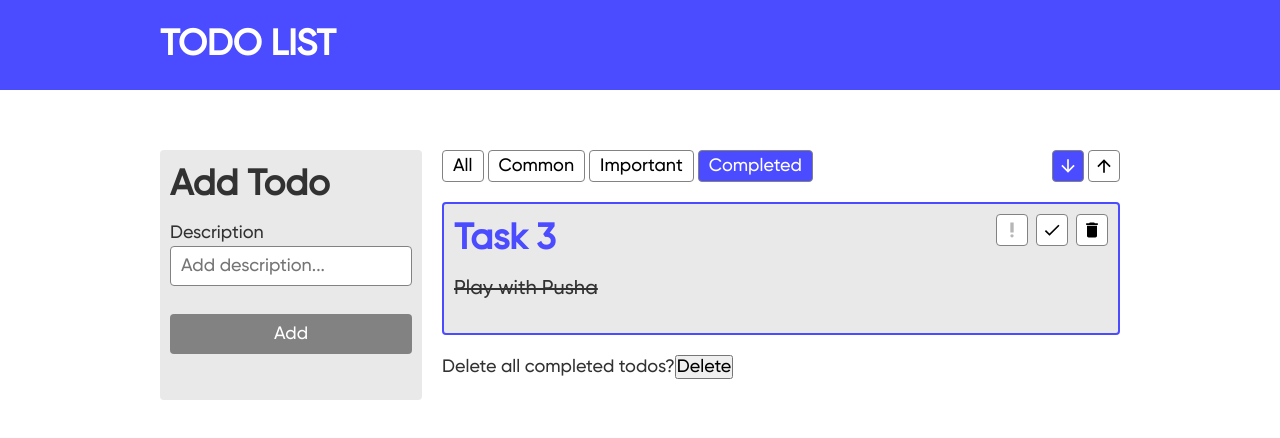
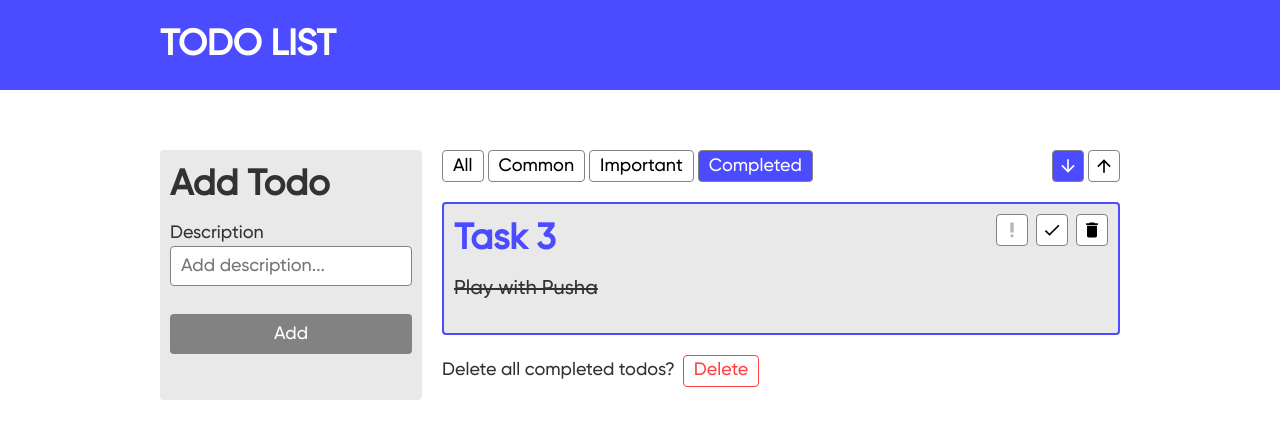
Before and after one commit to lipliepra/TodoList, a React (Create React App) app: page / in a window 1280 px wide. Both pictures are taken after a click on the button "Completed". Shown: the top 438 px of the page. Built offline with nearby package versions, Linux system fonts and the light colour scheme.

Commit message:
DeleteTodos

```diff
--- a/src/App.tsx
+++ b/src/App.tsx
@@ -4,6 +4,7 @@ import Header from "./components/Header";
 import AddTodo from "./components/AddTodo";
 import TodoList from "./components/TodoList";
 import FilterGroup from "./components/FilterGroup";
+import DeleteTodos from "./components/DeleteTodos";
 
 import { useDispatch, useSelector } from "react-redux";
 import { AppDispatch, RootState } from "./store";
@@ -90,11 +91,12 @@ const App: React.FC = () => {
             setComplete={setCompleteHandler}
             setDelete={deleteHandler}
           />
-          {filter === "completed" && (
-            <div>
-              <span>Delete all completed todos?</span>
-              <button onClick={deleteAllCompletedTodosHandler}>Delete</button>
-            </div>
+          {filter === "completed" && list.length > 0 && (
+            <DeleteTodos onClick={deleteAllCompletedTodosHandler} />
+            // <div>
+            //   <span>Delete all completed todos?</span>
+            //   <button onClick={deleteAllCompletedTodosHandler}>Delete</button>
+            // </div>
           )}
         </div>
       </div>
--- /dev/null
+++ b/src/components/DeleteTodos/index.tsx
@@ -0,0 +1,15 @@
+import React from "react";
+
+import { IDeleteTodosProps } from "./types";
+import "./styles.scss";
+
+const DeleteTodos: React.FC<IDeleteTodosProps> = ({ onClick }) => {
+  return (
+    <div className="deleteTodos">
+      <div className="deleteTodos__label">Delete all completed todos?</div>
+      <button className="deleteTodos__button" onClick={onClick}>Delete</button>
+    </div>
+  );
+};
+
+export default DeleteTodos;
--- /dev/null
+++ b/src/components/DeleteTodos/styles.scss
@@ -0,0 +1,17 @@
+@import "../../scss/vars.scss";
+
+.deleteTodos {
+  display: flex;
+  align-items: center;
+  gap: 8px;
+
+  &__button {
+    height: 32px;
+    border: 1px solid $color-red-1;
+    background-color: $color-white-1;
+    color: $color-red-1;
+    padding: 0 10px;
+    border-radius: 4px;
+    cursor: pointer;
+  }
+}
--- /dev/null
+++ b/src/components/DeleteTodos/types.ts
@@ -0,0 +1,3 @@
+export type IDeleteTodosProps = {
+  onClick: () => void;
+};
```
